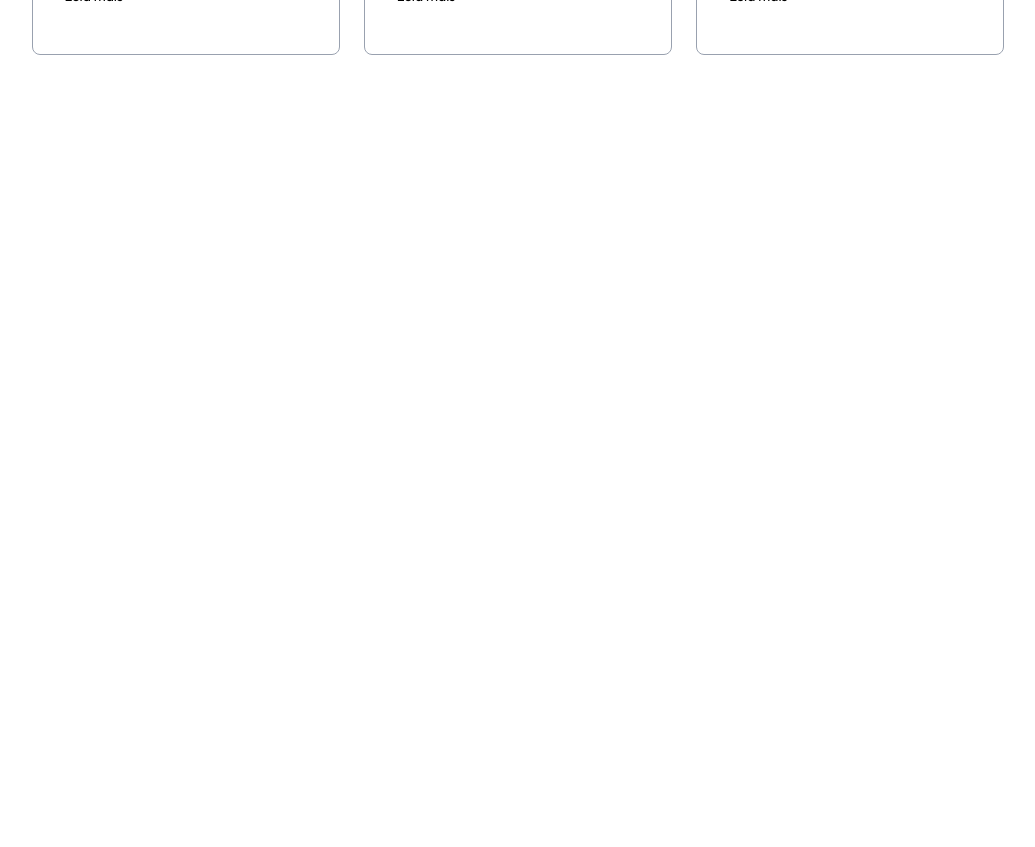
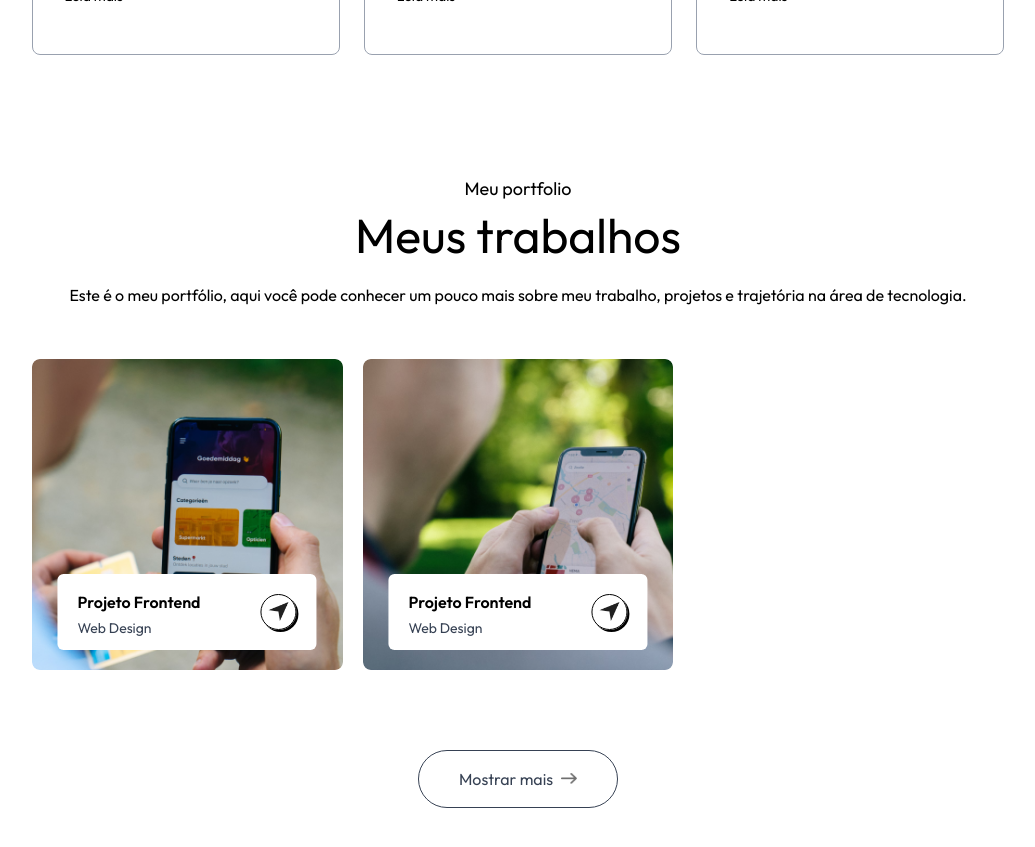
Before and after one commit to MicheliMelki/portfolio_micheli-melki, a Next.js app: page / in a window 1280 px wide. Shown: the part 2140-2987 px from the top of the page, without its empty margins (122-1157 px from the left). Before the commit the page ends 2275 px from the top, so only its background shows below. Built offline with nearby package versions, Linux system fonts and the light colour scheme; a web font is replaced by a local one.

Commit message:
feat(work): cria e estiliza seção My Work com grid de projetos, hover e botão Show More

```diff
--- /dev/null
+++ b/app/components/Work.jsx
@@ -0,0 +1,43 @@
+import { assets, workData } from "@/assets/assets";
+import Image from "next/image";
+import React from "react";
+
+const Work = () => {
+  return (
+    <div id="work" className="w-full px-[12%] py-10 scroll-mt-20">
+      <h4 className="text-center mb-2 text-lg font-Ovo">Meu portfolio</h4>
+      <h2 className="text-center text-5xl font-Ovo">Meus trabalhos</h2>
+
+      <p className="text-center max-w-2x1 mx-auto mt-5 mb-12 font-Ovo">
+        Este é o meu portfólio, aqui você pode conhecer um pouco mais sobre meu
+        trabalho, projetos e trajetória na área de tecnologia.
+      </p>
+
+      <div className="grid grid-cols-1 sm:grid-cols-2 lg:grid-cols-3 my-10 gap-5">
+        {workData.map((project, index) => (
+          <div
+            key={index}
+            className="aspect-square bg-no-repeat bg-cover bg-center rounded-lg relative cursor-pointer group"
+            style={{ backgroundImage: `url(${project.bgImage})` }}
+          >
+            <div className="bg-white w-10/12 rounded-md absolute bottom-5 left-1/2 -translate-x-1/2 py-3 px-5 flex items-center justify-between duration-500 group-hover:bottom-7">
+              <div>
+                <h2 className="font-semibold">{project.title}</h2>
+                <p className="text-sm text-gray-700">{project.description}</p>
+              </div>
+              <div className="border rounded-full border-black w-9 aspect-square flex items-center justify-center shadow-[2px_2px_0_#000] group-hover:bg-lime-300 transition">
+                <Image src={assets.send_icon} alt="send icon" className="w-5" />
+              </div>
+            </div>
+          </div>
+        ))}
+      </div>
+
+      <a href="" className="w-max flex items-center justify-center gap-2 text-gray-700 border-[0.5px] border-gray-700 rounded-full py-3 px-10 mx-auto my-20 hover:bg-lightHover duration-500">
+        Mostrar mais <Image src={assets.right_arrow_bold} alt="Right arrow" className="w-4"/>
+      </a>
+    </div>
+  );
+};
+
+export default Work;
--- a/app/page.js
+++ b/app/page.js
@@ -2,6 +2,7 @@
 import Header from "./components/Header";
 import Navbar from "./components/Navbar";
 import Service from "./components/Service";
+import Work from "./components/Work";
 
 export default function Home() {
   return (
@@ -10,6 +11,7 @@
       <Header />
       <About />
       <Service />
+      <Work />
     </>
   );
 }
--- a/assets/assets.js
+++ b/assets/assets.js
@@ -78,25 +78,26 @@
 
 export const workData = [
     {
-        title: 'Frontend project',
+        title: 'Projeto Frontend',
         description: 'Web Design',
         bgImage: '/work-1.png',
     },
     {
-        title: 'Geo based app',
-        description: 'Mobile App',
+        title: 'Projeto Frontend',
+        description: 'Web Design',
         bgImage: '/work-2.png',
     },
-    {
-        title: 'Photography site',
-        description: 'Web Design',
-        bgImage: '/work-3.png',
-    },
-    {
-        title: 'UI/UX designing',
-        description: 'UI/UX Design',
-        bgImage: '/work-4.png',
-    },
+
+    // {
+    //     title: 'Photography site',
+    //     description: 'Web Design',
+    //     bgImage: '/work-3.png',
+    // },
+    // {
+    //     title: 'UI/UX designing',
+    //     description: 'UI/UX Design',
+    //     bgImage: '/work-4.png',
+    // },
 ]
 
 export const serviceData = [
```
